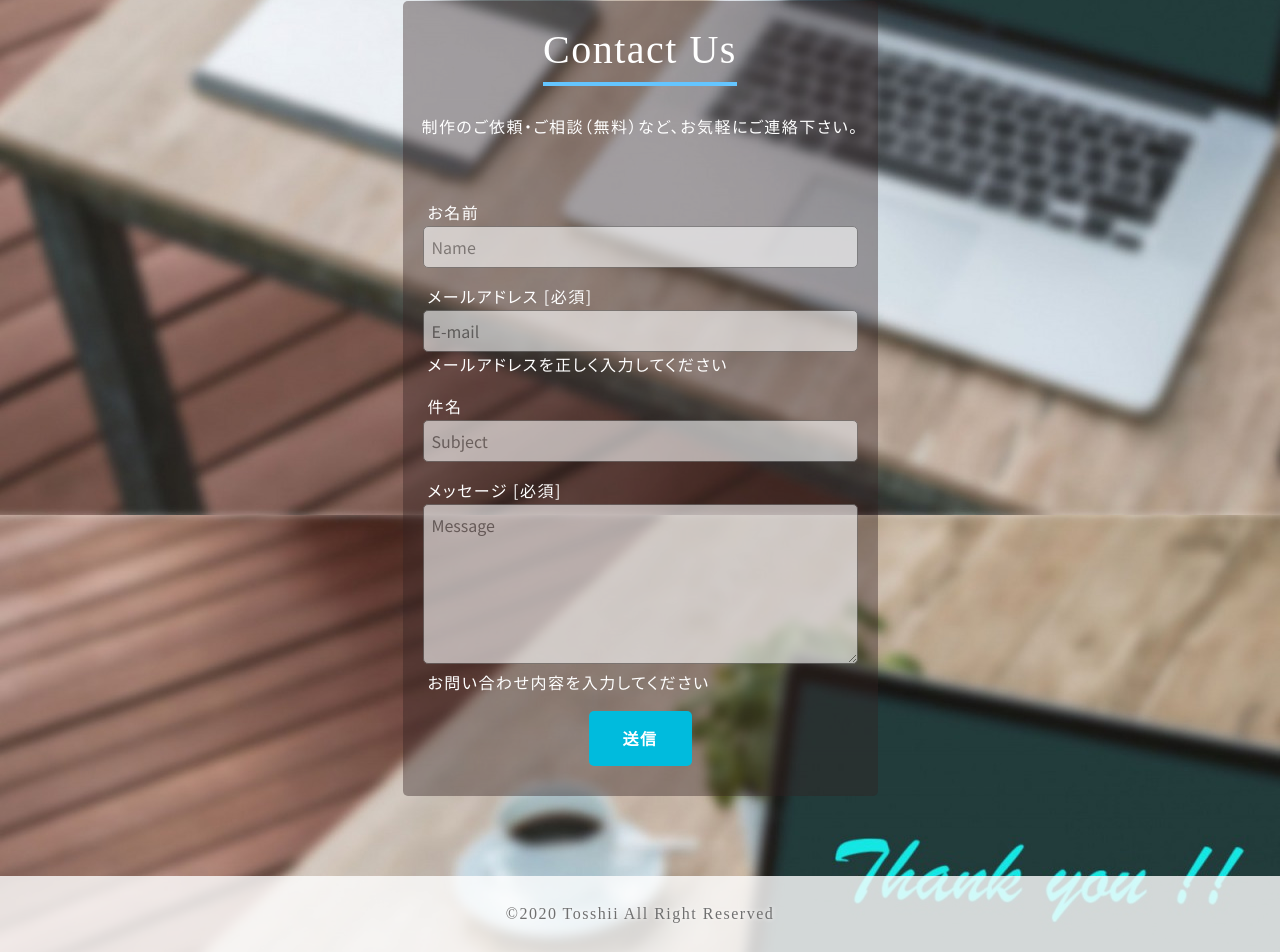
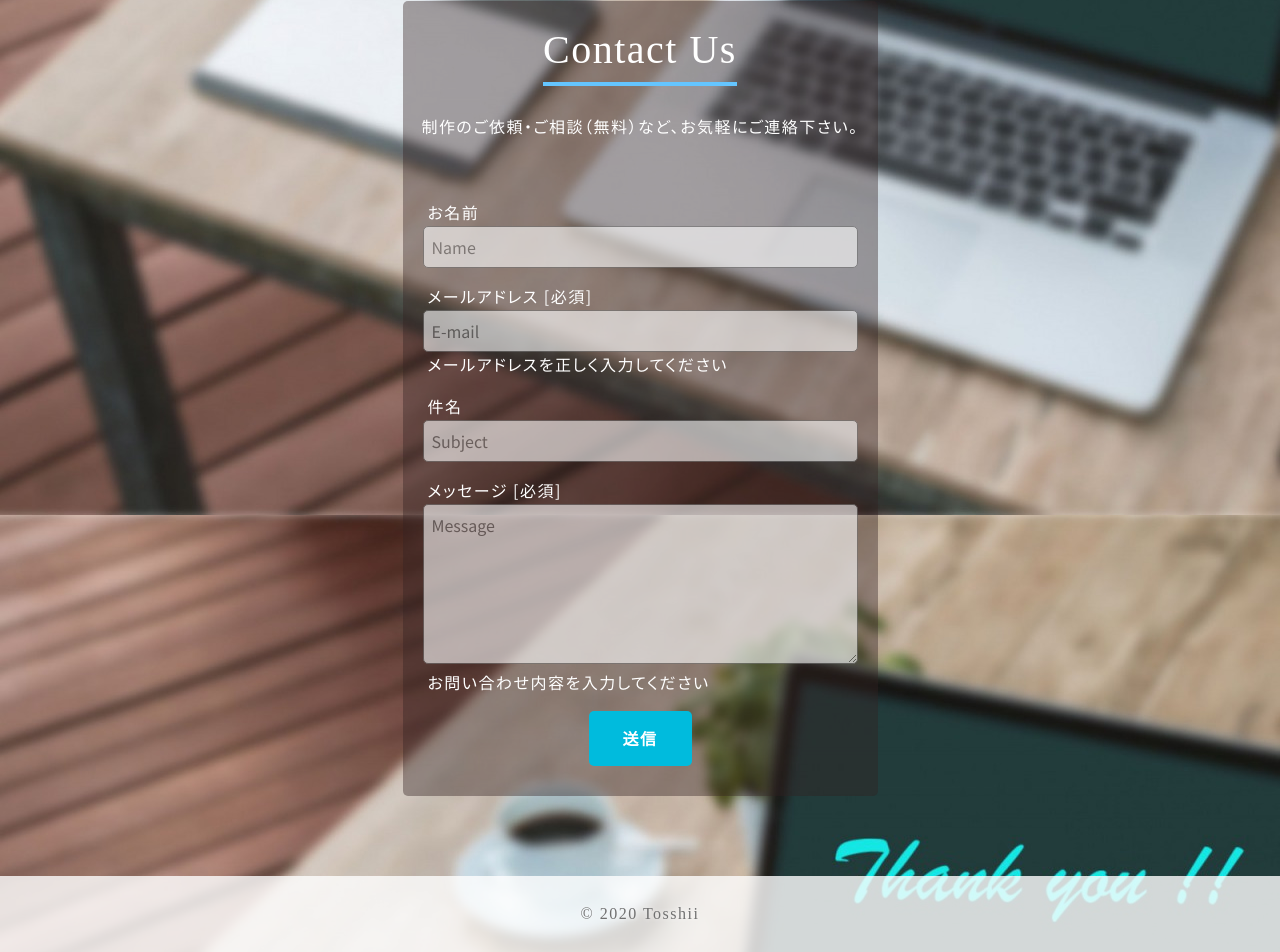
Before and after one commit to totototosshii/portfoliosite-ver1, a plain HTML site: page index.html in a window 1280 px wide. Shown: the part 5392-6344 px from the top of the page. Drawn offline with nearby package versions, Linux system fonts and the light colour scheme.

Commit message:
©︎修正

```diff
--- a/index.html
+++ b/index.html
@@ -302,7 +302,9 @@
       </section>
       <footer>
         <div class="inner">
-          <div class="copyright text-center" data-aos="fade-up" data-aos-offset="0" data-aos-easing="ease-in-sine" data-aos-delay="100" data-aos-duration="800" data-aos-anchor-placement="top-bottom"><p lang-"en">&copy;2020 Tosshii <br class="d-md-none">All Right Reserved</p></div>
+          <div class="copyright text-center" data-aos="fade-up" data-aos-offset="0" data-aos-easing="ease-in-sine" data-aos-delay="100" data-aos-duration="800" data-aos-anchor-placement="top-bottom">
+            <p lang-"en">&copy; 2020 Tosshii</p>
+          </div>
         </div>
       </footer>
     </div>
```
